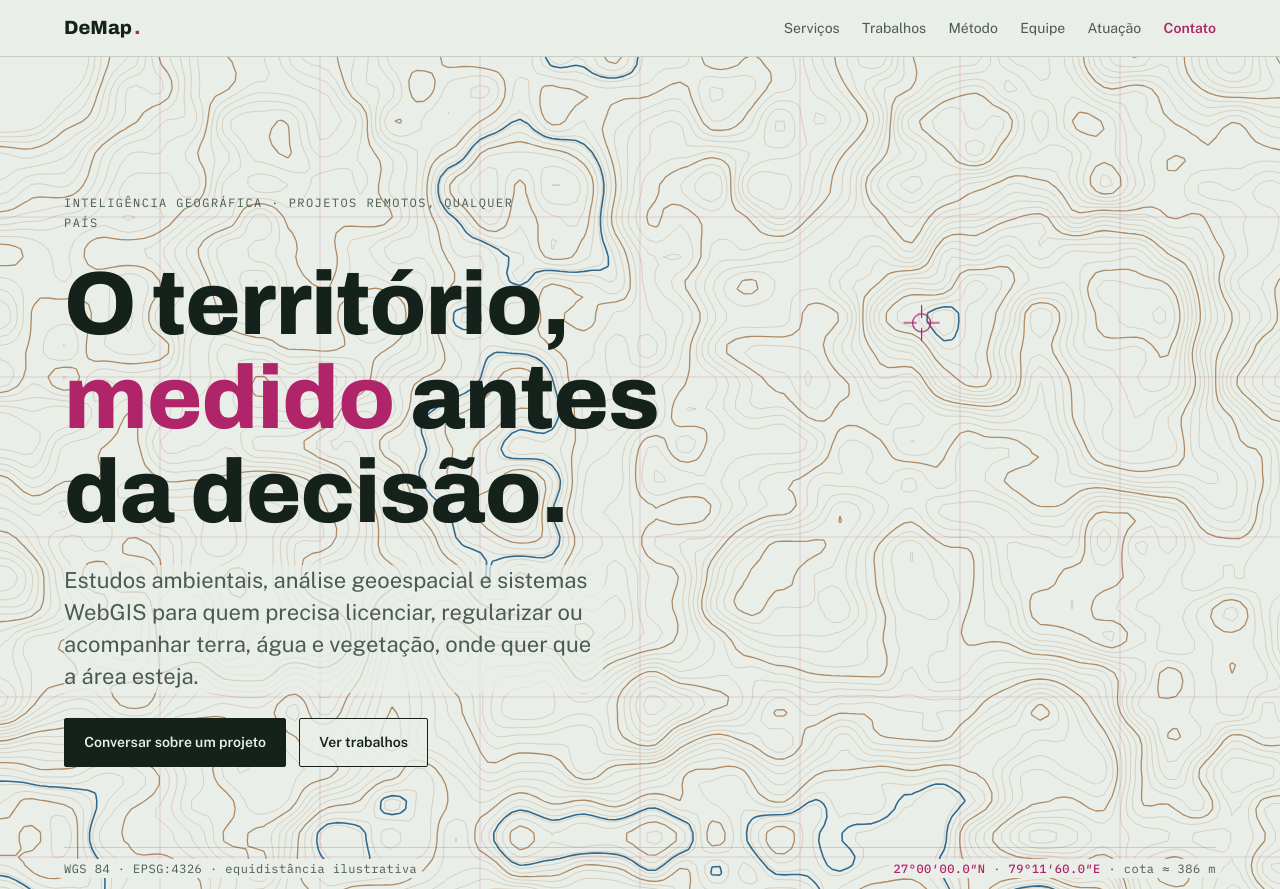
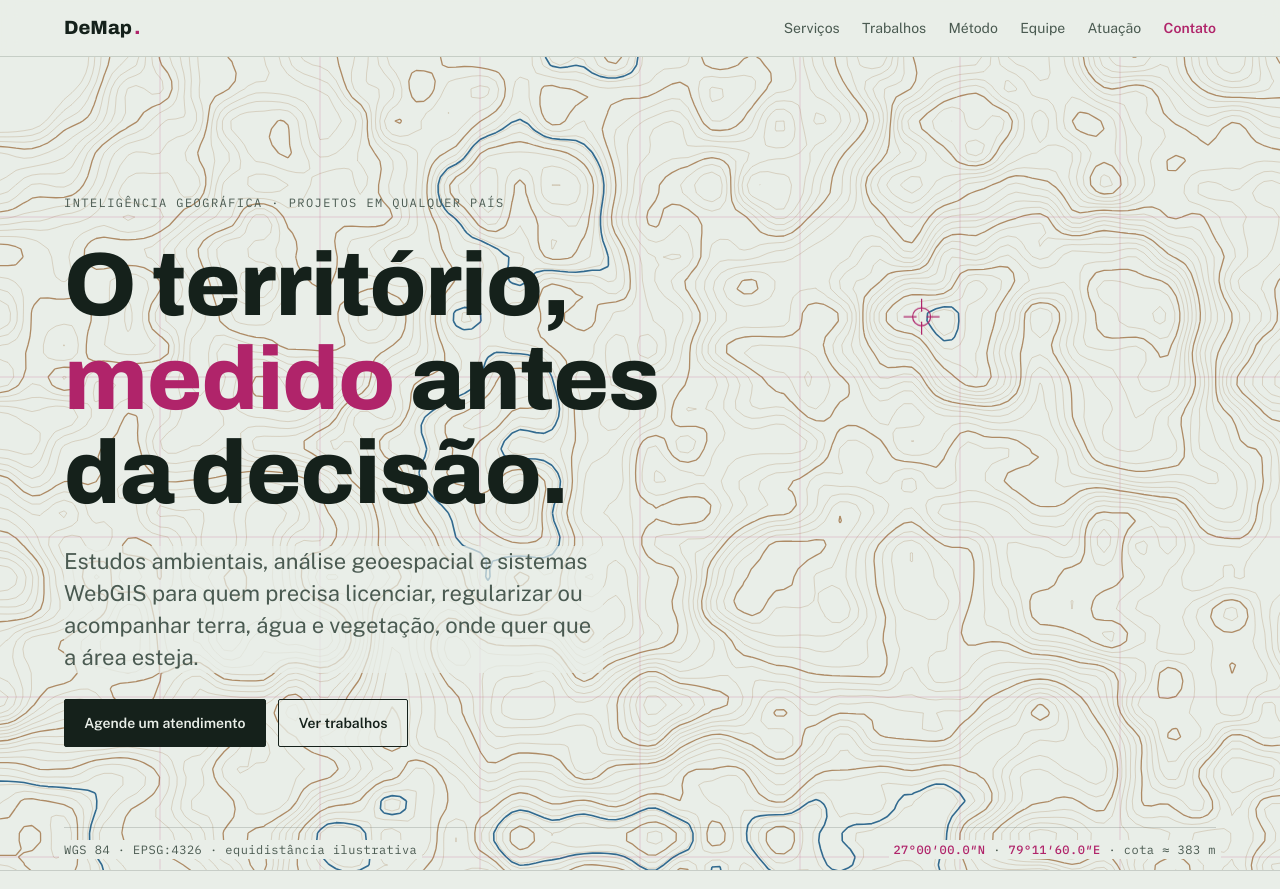
Before and after one commit to Rob-eng/demap-site, a plain HTML site: page index.html in a window 1280 px wide. Shown: the top 889 px of the page. Drawn offline with nearby package versions, Linux system fonts and the light colour scheme.

Commit message:
Troca atendimento remoto por Agende um atendimento
Co-Authored-By: Claude Opus 5.5 <noreply@anthropic.com>
Claude-Session: https://claude.ai/code/session_01XLBKT5yfHG3Ri1uxrYCTtw

```diff
--- a/index.html
+++ b/index.html
@@ -44,11 +44,11 @@
     <canvas id="mira" aria-hidden="true" style="pointer-events:none"></canvas>
     <div class="faixa">
       <div class="miolo abertura">
-        <p class="rotulo">Inteligência geográfica · projetos remotos, qualquer país</p>
+        <p class="rotulo">Inteligência geográfica · projetos em qualquer país</p>
         <h1 id="titulo-hero">O território, <em>medido</em> antes da decisão.</h1>
         <p class="lead">Estudos ambientais, análise geoespacial e sistemas WebGIS para quem precisa licenciar, regularizar ou acompanhar terra, água e vegetação, onde quer que a área esteja.</p>
         <div class="acoes">
-          <a class="botao" href="#contato">Conversar sobre um projeto</a>
+          <a class="botao" href="#contato">Agende um atendimento</a>
           <a class="botao vazado" href="#trabalhos">Ver trabalhos</a>
         </div>
       </div>
@@ -289,7 +289,7 @@
       <div class="cabeca-secao">
         <p class="rotulo">Atuação</p>
         <h2 id="titulo-atuacao">Sem base fixa. Onde houver imagem de satélite, há como trabalhar.</h2>
-        <p>Os dados, o processamento e a entrega são remotos. O estudo segue o sistema de referência oficial e a legislação do país onde a área está, e o trabalho de campo, quando necessário, é feito com parceiros locais ou pelo próprio cliente com o GeoPDF no celular.</p>
+        <p>O estudo segue o sistema de referência oficial e a legislação do país onde a área está, e o trabalho de campo, quando necessário, é feito com parceiros locais ou pelo próprio cliente com o GeoPDF no celular.</p>
       </div>
       <div class="duas-colunas">
         <div>
@@ -318,7 +318,7 @@
        TODO: confirmar e-mail, WhatsApp e LinkedIn reais. -->
   <section class="secao faixa contato" id="contato" aria-labelledby="titulo-contato">
     <div class="miolo">
-      <p class="rotulo">Contato</p>
+      <p class="rotulo">Agende um atendimento</p>
       <h2 id="titulo-contato">Tem uma área para analisar?</h2>
       <p style="margin-top:1.2rem;color:var(--tinta-2)">Mande a localização da área, o país e o que o órgão ambiental está pedindo. A resposta vem com o caminho do estudo e o prazo.</p>
       <div class="canais">
@@ -341,7 +341,7 @@
 
 <footer class="rodape faixa">
   <div class="miolo mono">
-    <span>DeMap · Inteligência geográfica · atendimento remoto</span>
+    <span>DeMap · Inteligência geográfica · <a href="#contato">Agende um atendimento</a></span>
     <span>© <span id="ano">2026</span> · demap.com.br</span>
   </div>
 </footer>
```
